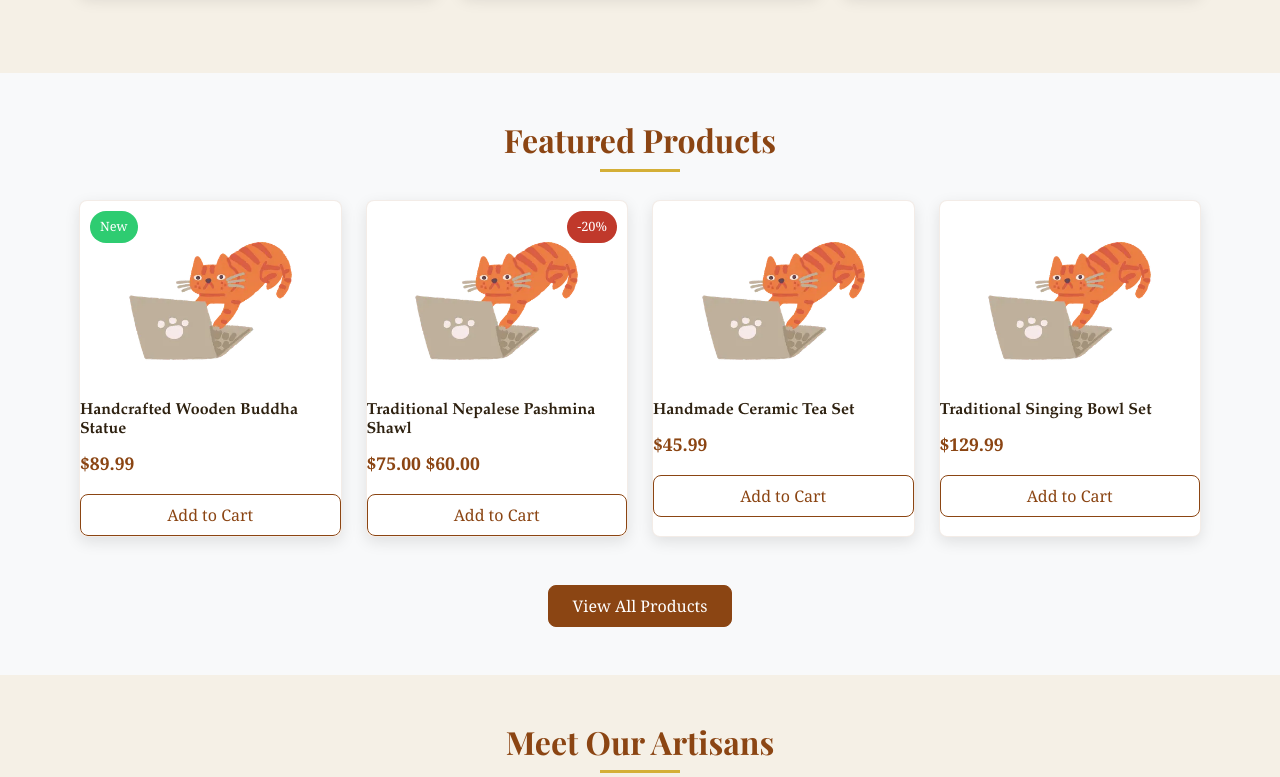
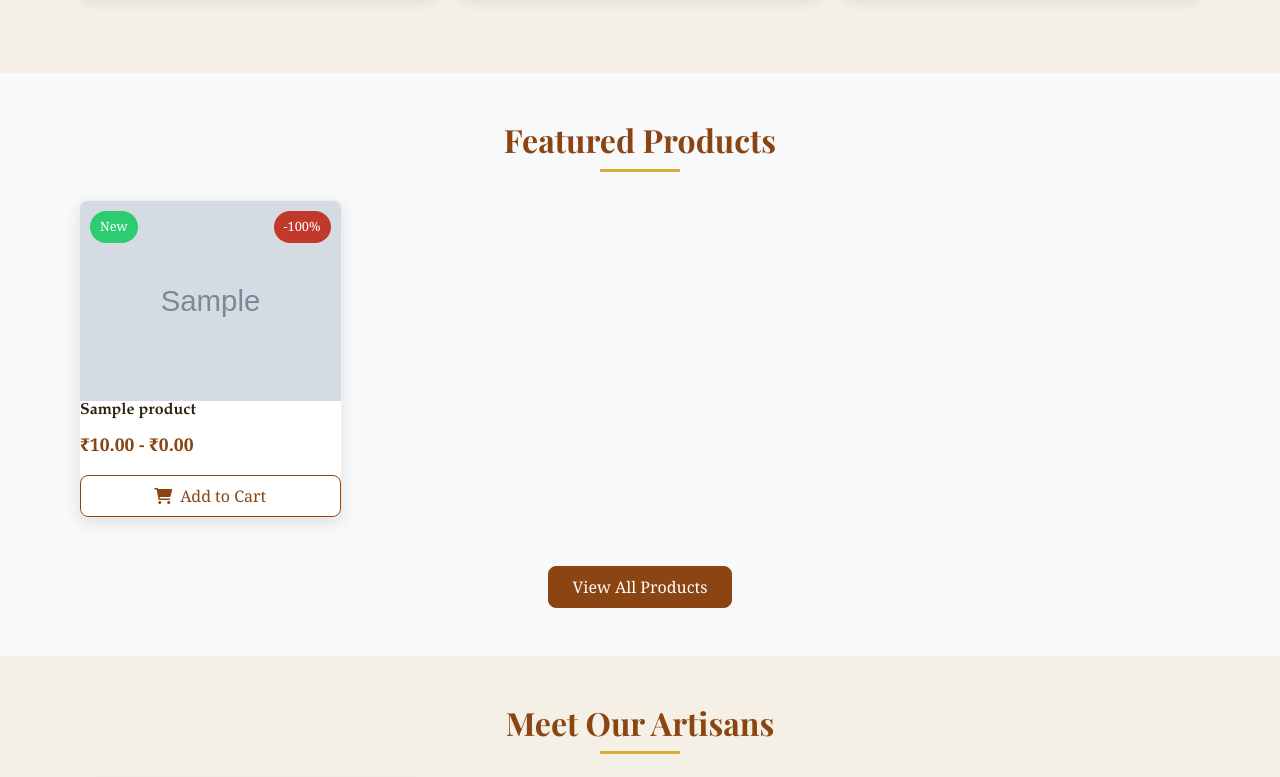
Before and after one commit to feerose111/HandyNepal, a Django app: page / in a window 1280 px wide. Shown: the part 1808-2585 px from the top of the page. Run offline with Django 5.2, Linux system fonts and the light colour scheme; tables that the repository leaves empty hold one stand-in row (values such as "Sample post"); grey boxes marked "Sample" are stand-in pictures; parts of the project's set-up code (start-up, migrations or seed data) failed here and were passed over.

Commit message:
landing page updated

```diff
--- a/app/templates/main/home.html
+++ b/app/templates/main/home.html
@@ -23,6 +23,7 @@
 </section>
 
 <!-- Signup CTA Section -->
+{% if not user.is_authenticated %}
 <section class="signup-cta">
     <div class="container">
         <div class="signup-cta-content">
@@ -35,6 +36,7 @@
         </div>
     </div>
 </section>
+{% endif %}
 
 <!-- Featured Categories -->
 <section class="py-5">
@@ -104,72 +106,51 @@
     <div class="container">
         <h2 class="section-title">Featured Products</h2>
         <div class="row g-4">
-            <!-- Product 1 -->
+            {% if featured_products %}
+                {% for product in featured_products %}
                 <div class="col-6 col-md-3">
                     <div class="product-card">
                         <div class="position-relative">
+                            {% if product.is_new %}
                                 <span class="new-badge">New</span>
-                        <img src="{% static 'images/product.png' %}" class="card-img-top" alt="Product" onerror="this.src='https://via.placeholder.com/300x200?text=Product'">
+                            {% endif %}
+                            {% if product.is_discount %}
+                                <span class="discount-badge">-{{ product.discount_percentage }}%</span>
+                            {% endif %}
+
+                            {% if product.image %}
+                                <img src="{{ product.image.url }}" class="card-img-top" alt="{{ product.name }}">
+                            {% else %}
+                                <img src="{% static 'images/product.png' %}" class="card-img-top" alt="{{ product.name }}" onerror="this.src='https://via.placeholder.com/300x200?text=Product'">
+                            {% endif %}
                         </div>
                         <div class="card-body">
-                        <h5 class="card-title">Handcrafted Wooden Buddha Statue</h5>
+                            <h5 class="card-title">{{ product.name }}</h5>
                             <div class="product-price">
-                            $89.99
+                                {% if product.is_discount %}
+                                    <span class="original-price">₹{{ product.price }}</span>
+                                    - ₹{{ product.discount_price }}
+                                {% else %}
+                                    ₹{{ product.price }}
+                                {% endif %}
                             </div>
-                        <a href="#" class="btn btn-outline-primary w-100">Add to Cart</a>
+                            <form method="post" action="{% url 'add_to_cart' %}">
+                                {% csrf_token %}
+                                <input type="hidden" name="product_id" value="{{ product.id }}">
+                                <input type="hidden" name="quantity" value="1">
+                                <button type="submit" class="btn btn-outline-primary w-100">
+                                    <i class="fas fa-shopping-cart me-2"></i>Add to Cart
+                                </button>
+                            </form>
                         </div>
                     </div>
                 </div>
-
-            <!-- Product 2 -->
-            <div class="col-6 col-md-3">
-                <div class="product-card">
-                    <div class="position-relative">
-                        <span class="discount-badge">-20%</span>
-                        <img src="{% static 'images/product.png' %}" class="card-img-top" alt="Product" onerror="this.src='https://via.placeholder.com/300x200?text=Product'">
+                {% endfor %}
+            {% else %}
+                <div class="col-12 text-center">
+                    <p>No featured products available at the moment.</p>
                 </div>
-                    <div class="card-body">
-                        <h5 class="card-title">Traditional Nepalese Pashmina Shawl</h5>
-                        <div class="product-price">
-                            <span class="original-price">$75.00</span>
-                            $60.00
-                        </div>
-                        <a href="#" class="btn btn-outline-primary w-100">Add to Cart</a>
-                    </div>
-                </div>
-            </div>
-
-            <!-- Product 3 -->
-            <div class="col-6 col-md-3">
-                <div class="product-card">
-                    <div class="position-relative">
-                        <img src="{% static 'images/product.png' %}" class="card-img-top" alt="Product" onerror="this.src='https://via.placeholder.com/300x200?text=Product'">
-                    </div>
-                    <div class="card-body">
-                        <h5 class="card-title">Handmade Ceramic Tea Set</h5>
-                        <div class="product-price">
-                            $45.99
-                        </div>
-                        <a href="#" class="btn btn-outline-primary w-100">Add to Cart</a>
-                    </div>
-                </div>
-            </div>
-
-            <!-- Product 4 -->
-            <div class="col-6 col-md-3">
-                <div class="product-card">
-                    <div class="position-relative">
-                        <img src="{% static 'images/product.png' %}" class="card-img-top" alt="Product" onerror="this.src='https://via.placeholder.com/300x200?text=Product'">
-                    </div>
-                    <div class="card-body">
-                        <h5 class="card-title">Traditional Singing Bowl Set</h5>
-                        <div class="product-price">
-                            $129.99
-                        </div>
-                        <a href="#" class="btn btn-outline-primary w-100">Add to Cart</a>
-                    </div>
-                </div>
-            </div>
+            {% endif %}
         </div>
         <div class="text-center mt-5">
             <a href="{% url 'collections' %}" class="btn btn-primary px-4 py-2">View All Products</a>
@@ -182,39 +163,30 @@
     <div class="container">
         <h2 class="section-title">Meet Our Artisans</h2>
         <div class="row g-4">
+            {% if recent_artisans %}
+                {% for artisan in recent_artisans %}
                 <div class="col-md-4">
                     <div class="artisan-card">
+                        {% if artisan.image %}
+                            <img src="{{ artisan.image.url }}" class="card-img-top" alt="{{ artisan.first_name }} {{ artisan.last_name }}">
+                        {% else %}
                             <img src="{% static 'images/artisan.png' %}" class="card-img-top" alt="Artisan" onerror="this.src='https://via.placeholder.com/300x250?text=Artisan'">
+                        {% endif %}
                         <div class="card-body text-center">
-                        <h5 class="card-title">Ram Bahadur</h5>
-                        <p class="text-muted">Wood Carving Expert</p>
-                        <p class="small">Creating intricate wooden masterpieces for over 25 years.</p>
-                        <a href="#" class="btn btn-sm btn-outline-primary">View Profile</a>
+                            <h5 class="card-title">{{ artisan.first_name }} {{ artisan.last_name }}</h5>
+                            <p class="text-muted">{{ artisan.get_artisan_type_display }}</p>
+                            <p class="small">{{ artisan.description|truncatechars:100 }}</p>
+                            <p class="small text-muted"><i class="fas fa-map-marker-alt me-1"></i>{{ artisan.location }}</p>
+                            <a href="{% url 'artisans' %}" class="btn btn-sm btn-outline-primary">View More Artisans</a>
                         </div>
                     </div>
                 </div>
-            <div class="col-md-4">
-                <div class="artisan-card">
-                    <img src="{% static 'images/artisan.png' %}" class="card-img-top" alt="Artisan" onerror="this.src='https://via.placeholder.com/300x250?text=Artisan'">
-                    <div class="card-body text-center">
-                        <h5 class="card-title">Sita Sharma</h5>
-                        <p class="text-muted">Textile Weaver</p>
-                        <p class="small">Specializing in traditional Nepalese textile patterns.</p>
-                        <a href="#" class="btn btn-sm btn-outline-primary">View Profile</a>
+                {% endfor %}
+            {% else %}
+                <div class="col-12 text-center">
+                    <p>No artisans available at the moment.</p>
                 </div>
-                </div>
-            </div>
-            <div class="col-md-4">
-                <div class="artisan-card">
-                    <img src="{% static 'images/artisan.png' %}" class="card-img-top" alt="Artisan" onerror="this.src='https://via.placeholder.com/300x250?text=Artisan'">
-                    <div class="card-body text-center">
-                        <h5 class="card-title">Krishna Tamang</h5>
-                        <p class="text-muted">Metal Craftsman</p>
-                        <p class="small">Third-generation artisan creating exquisite metal works.</p>
-                        <a href="#" class="btn btn-sm btn-outline-primary">View Profile</a>
-                    </div>
-                </div>
-            </div>
+            {% endif %}
         </div>
     </div>
 </section>
--- a/app/views.py
+++ b/app/views.py
@@ -18,7 +18,19 @@ LIVE_SECRET_KEY = settings.LIVE_SECRET_KEY
 # Create your views here.
 
 def home(request):
-    return render(request, 'main/home.html')
+    # Get featured products
+    featured_products = Product.objects.filter(is_featured=True)[:4]  # Limit to 4 featured products
+
+    # Get recent artisans (limit to 3)
+    recent_artisans = Artisan.objects.all().order_by('-id')[:3]  # Get 3 most recently added artisans
+
+    # Create context with featured products and artisans
+    context = {
+        'featured_products': featured_products,
+        'recent_artisans': recent_artisans
+    }
+
+    return render(request, 'main/home.html', context)
 
 def collections(request):
     # Get all products
```
Lines whose indentation alone changed are shown as unchanged.
